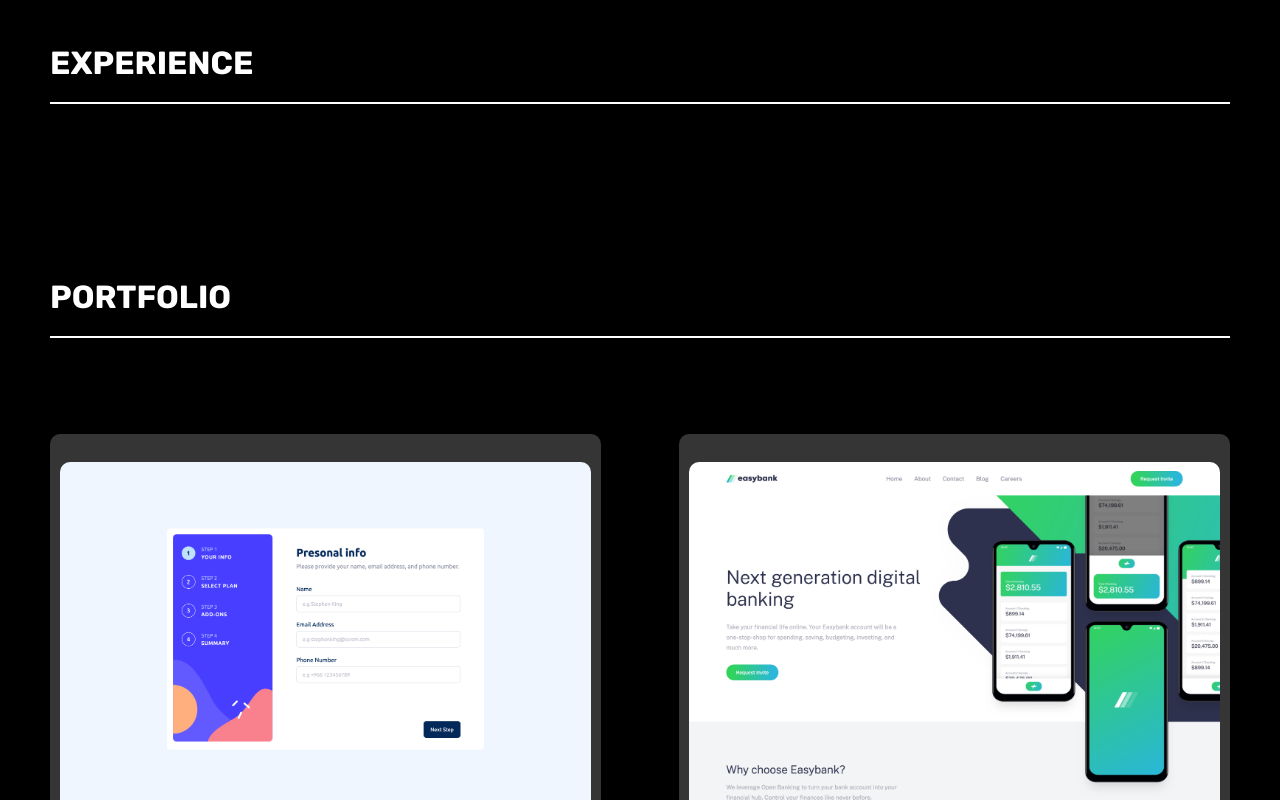
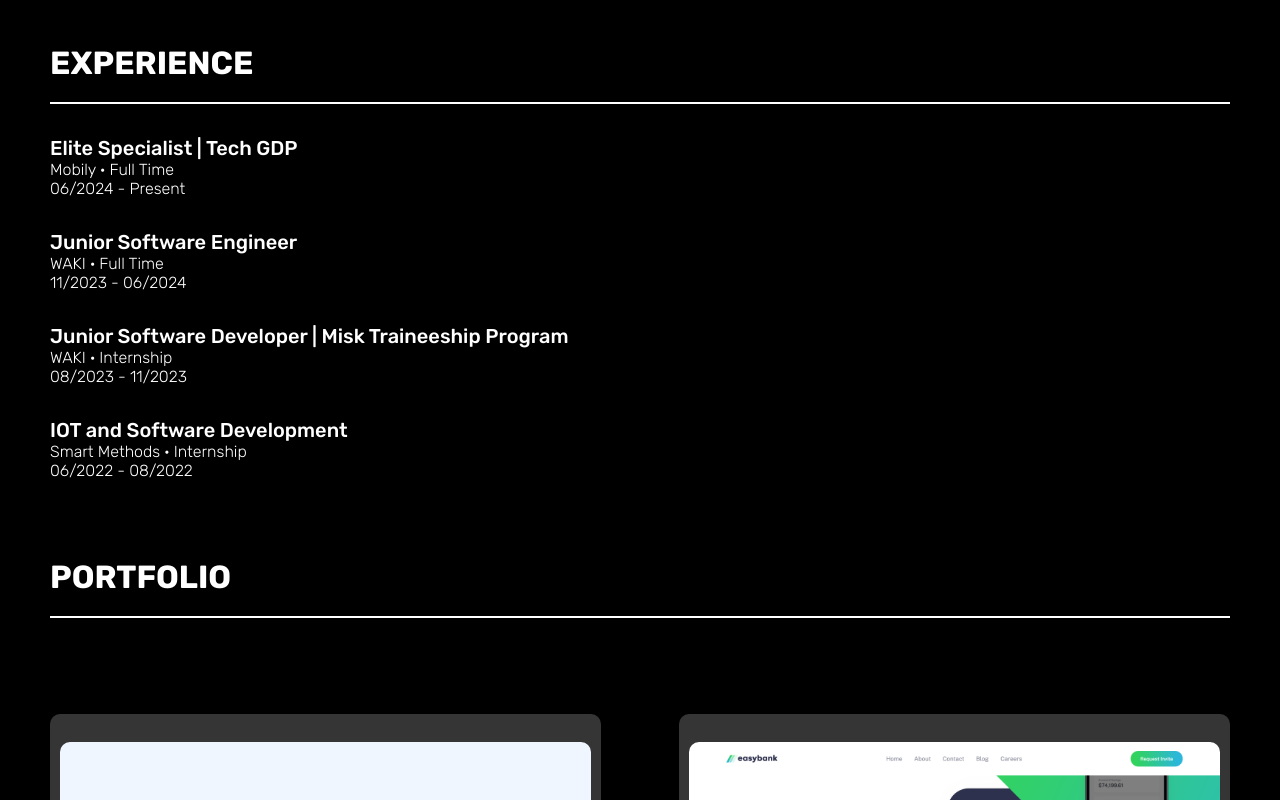
Before and after one commit to Mateeb11/portfolio, a React (Vite) app: page / in a window 1280 px wide. Shown: the part 960-1760 px from the top of the page. Built offline with nearby package versions, Linux system fonts and the light colour scheme.

Commit message:
Added experience section

```diff
--- a/src/Components/Experience/Experience.jsx
+++ b/src/Components/Experience/Experience.jsx
@@ -5,7 +5,29 @@
 export default function Experience() {
   return (
     <section>
-      <SectionTitle title="EXPERIENCE" />
+      <SectionTitle title="EXPERIENCE" smallMargin={true} />
+      <div className={classes.container}>
+        <div className={classes.experience}>
+          <span>Elite Specialist | Tech GDP</span>
+          <span className={classes.small}>Mobily · Full Time</span>
+          <span className={classes.small}>06/2024 - Present</span>
+        </div>
+        <div className={classes.experience}>
+          <span>Junior Software Engineer</span>
+          <span className={classes.small}>WAKI · Full Time</span>
+          <span className={classes.small}>11/2023 - 06/2024</span>
+        </div>
+        <div className={classes.experience}>
+          <span>Junior Software Developer | Misk Traineeship Program</span>
+          <span className={classes.small}>WAKI · Internship</span>
+          <span className={classes.small}>08/2023 - 11/2023</span>
+        </div>
+        <div className={classes.experience}>
+          <span>IOT and Software Development</span>
+          <span className={classes.small}>Smart Methods · Internship</span>
+          <span className={classes.small}>06/2022 - 08/2022</span>
+        </div>
+      </div>
     </section>
   );
 }
--- a/src/Components/Experience/Experience.module.scss
+++ b/src/Components/Experience/Experience.module.scss
@@ -0,0 +1,16 @@
+.container {
+  display: grid;
+  gap: 2em;
+
+  .experience {
+    display: grid;
+
+    font-size: var(--fs-medium);
+    font-weight: var(--fw-regular);
+
+    .small {
+      font-size: var(--fs-small);
+      font-weight: var(--fw-light);
+    }
+  }
+}
--- a/src/UI/SectionTitle.jsx
+++ b/src/UI/SectionTitle.jsx
@@ -1,5 +1,9 @@
 import classes from "./SectionTitle.module.scss";
 
-export default function SectionTitle({ title }) {
-  return <h2 className={classes.title}>{title}</h2>;
+export default function SectionTitle({ title, smallMargin }) {
+  return (
+    <h2 className={`${classes.title} ${smallMargin && classes.smallMargin}`}>
+      {title}
+    </h2>
+  );
 }
--- a/src/UI/SectionTitle.module.scss
+++ b/src/UI/SectionTitle.module.scss
@@ -10,3 +10,7 @@
     font-size: var(--fs-large);
   }
 }
+
+.smallMargin {
+  margin-bottom: 1em;
+}
```
